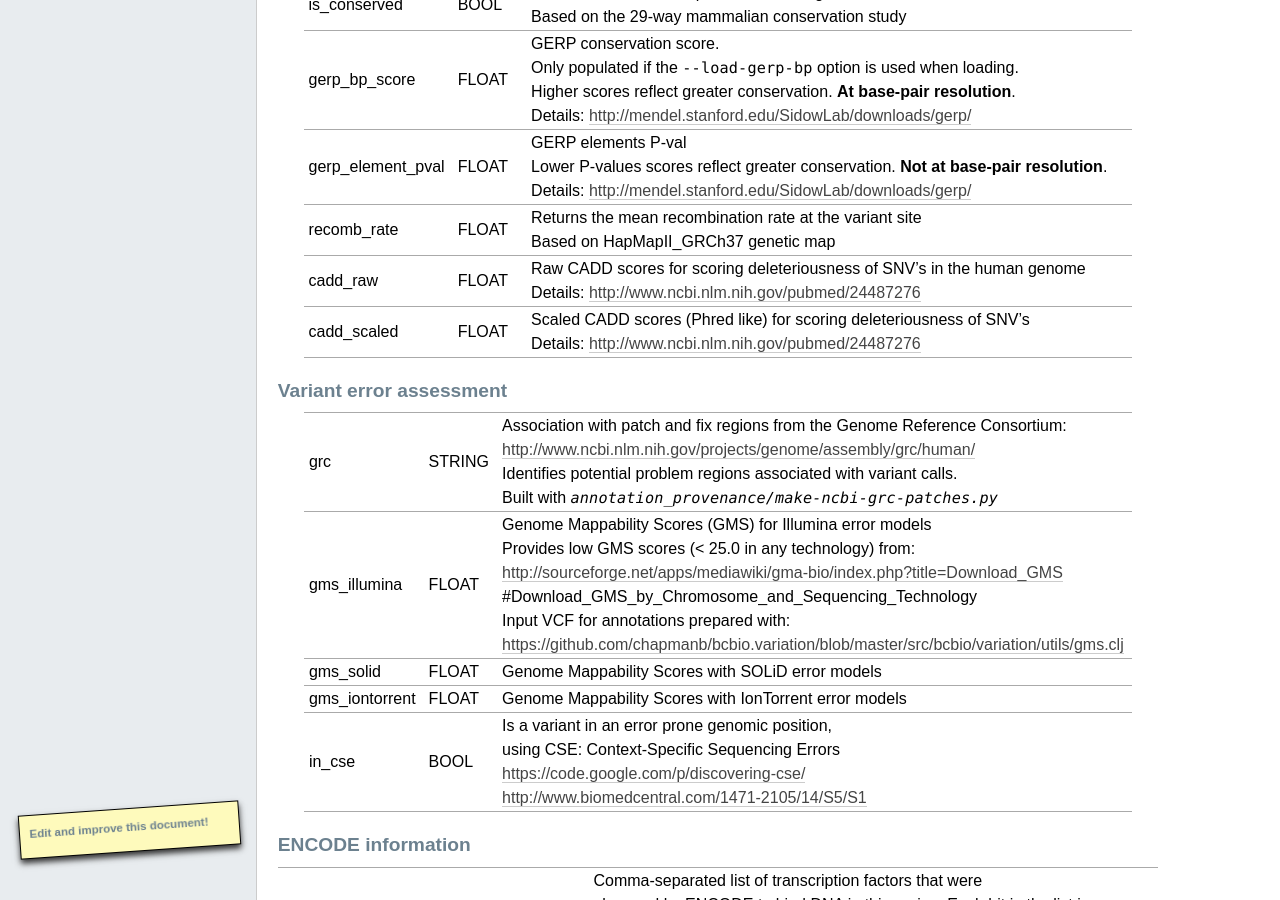
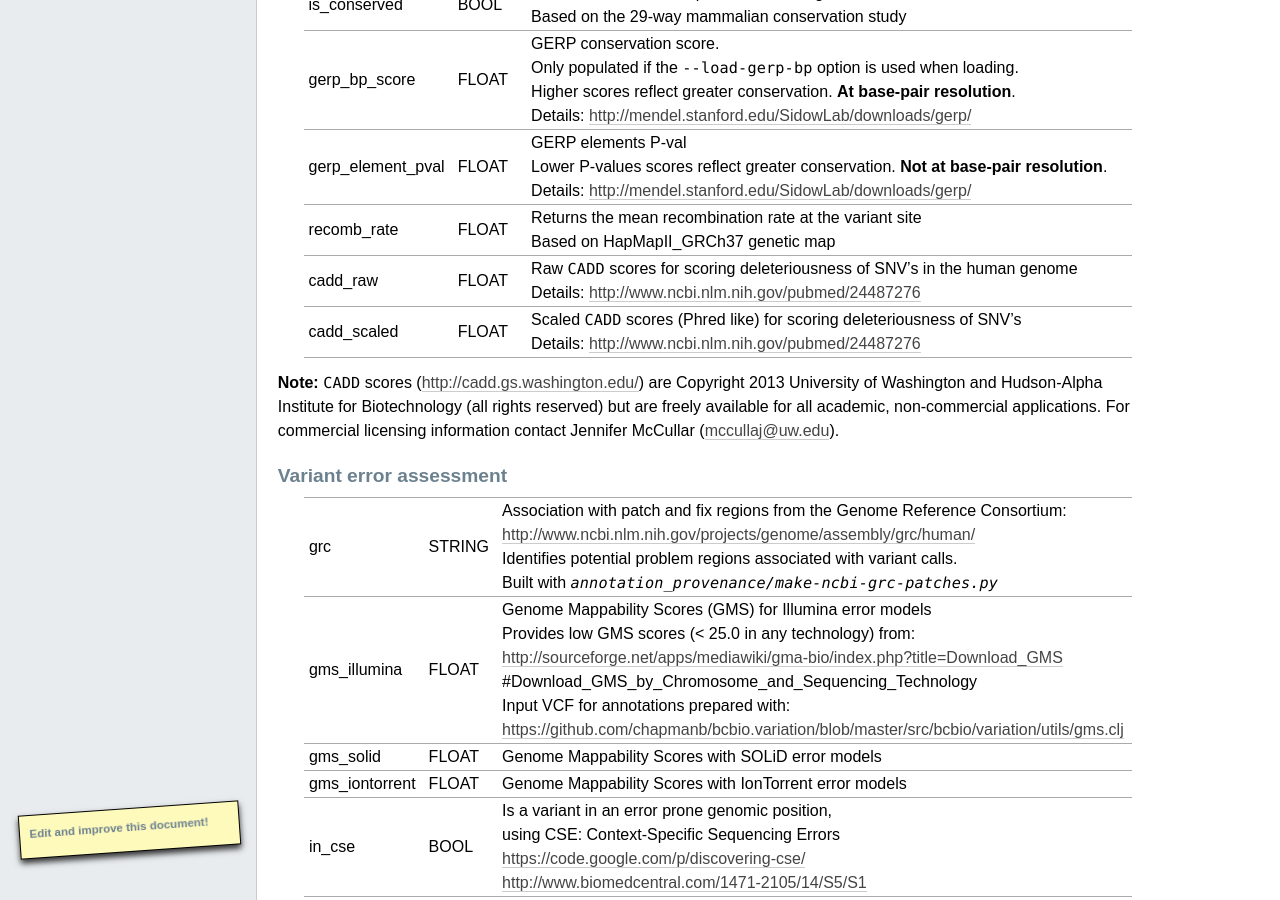
Before and after one commit to arq5x/gemini, a Sphinx documentation site: the page built from docs/content/database_schema.rst, in a window 1280 px wide and 900 px high, scrolled down 3832 px. Built offline with Sphinx 7.4.7, drawn with Linux system fonts in a browser that asks for light colours; formulas are drawn with MathJax 3; pages that are not in the unit, such as notebooks, are missing from menus; comment, search, counter and statistics services are not loaded; the version number is read from the project's files by our own code.

Commit message:
document CADD rights

```diff
--- a/docs/content/database_schema.rst
+++ b/docs/content/database_schema.rst
@@ -200,11 +200,16 @@ gerp_element_pval         FLOAT         | GERP elements P-val
                                         | Details: http://mendel.stanford.edu/SidowLab/downloads/gerp/
 recomb_rate               FLOAT         | Returns the mean recombination rate at the variant site
                                         | Based on HapMapII_GRCh37 genetic map
-cadd_raw                  FLOAT         | Raw CADD scores for scoring deleteriousness of SNV's in the human genome
+cadd_raw                  FLOAT         | Raw ``CADD`` scores for scoring deleteriousness of SNV's in the human genome
                                         | Details: http://www.ncbi.nlm.nih.gov/pubmed/24487276
-cadd_scaled               FLOAT         | Scaled CADD scores (Phred like) for scoring deleteriousness of SNV's
+cadd_scaled               FLOAT         | Scaled ``CADD`` scores (Phred like) for scoring deleteriousness of SNV's
                                         | Details: http://www.ncbi.nlm.nih.gov/pubmed/24487276
 ========================  ========      ==============================================================================================
+
+**Note:**
+``CADD`` scores (http://cadd.gs.washington.edu/) are Copyright 2013 University of Washington and Hudson-Alpha Institute for Biotechnology
+(all rights reserved) but are freely available for all academic, non-commercial applications. For commercial licensing information contact
+Jennifer McCullar (mccullaj@uw.edu).
 
 
 
```
